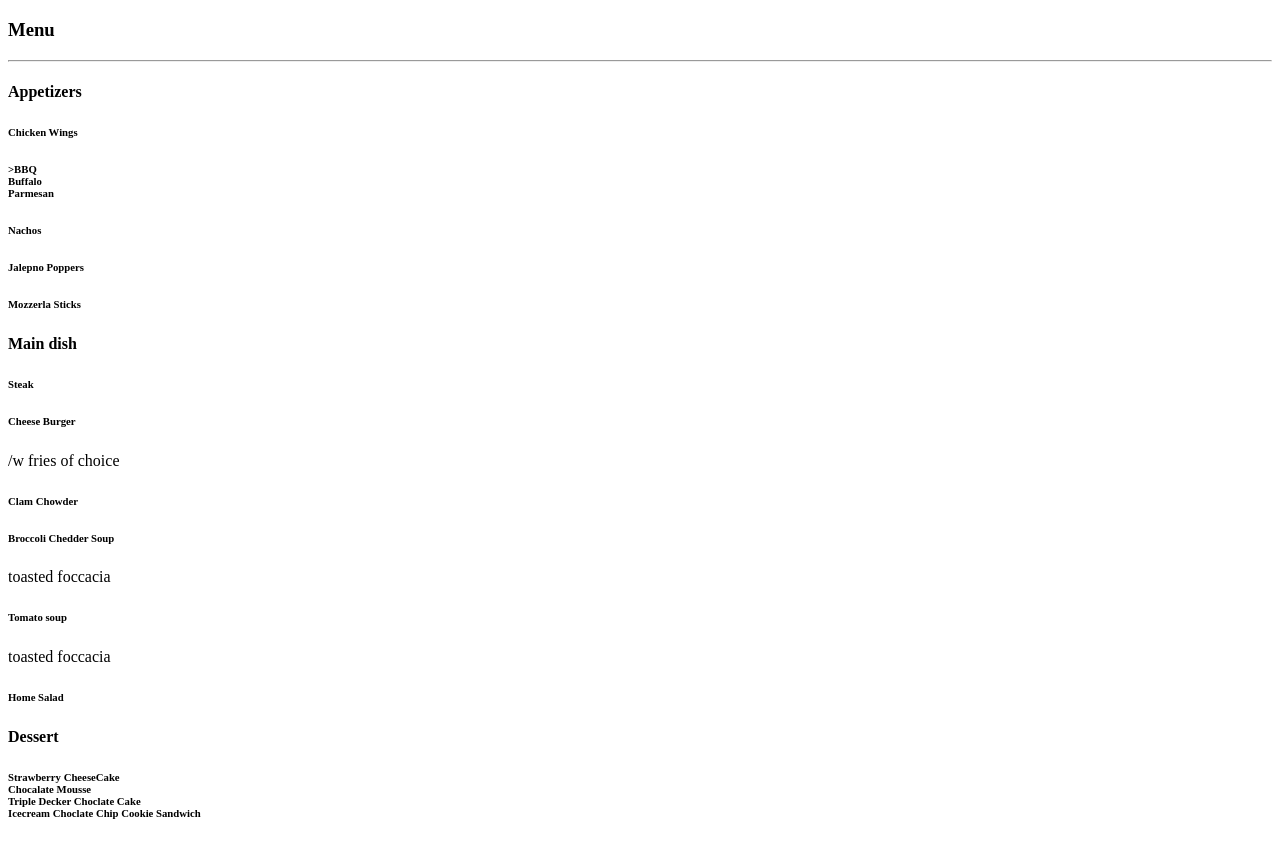
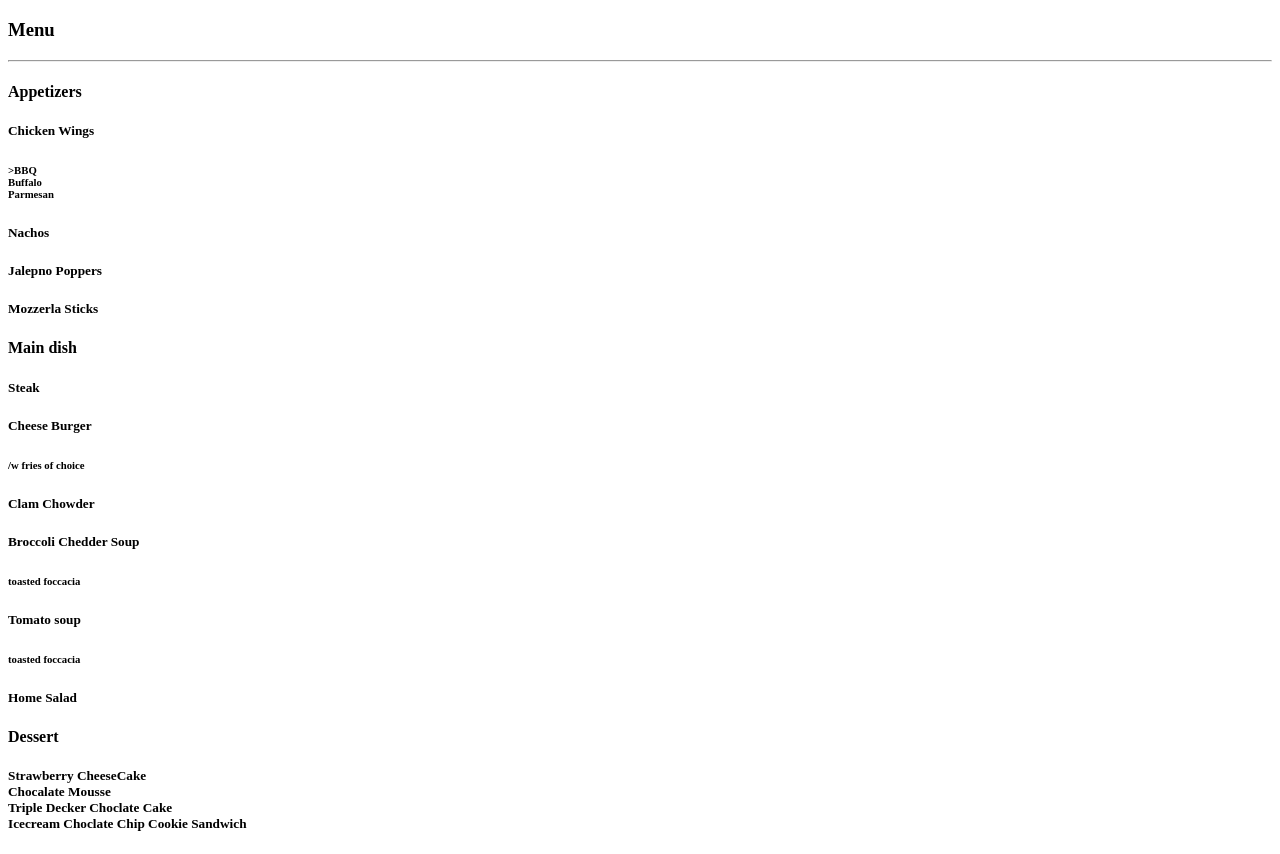
Before and after one commit to Thomas-A-Edison-CTE-HS/rmnjot23, a plain HTML site: page index.html in a window 1280 px wide. Shown: the part 135-989 px from the top of the page. Drawn offline with Linux system fonts and the light colour scheme.

Commit message:
fix h6-> h5

```diff
--- a/index.html
+++ b/index.html
@@ -13,28 +13,28 @@
 
     <h3>Menu</h3><hr>
     <h4>Appetizers</h4>
-    <h6>Chicken Wings</h6>
+    <h5>Chicken Wings</h5>
     <p><h6>>BBQ<br>
     Buffalo<br>
     Parmesan<br></h6</p>
-    <h6>Nachos</h6>
-    <h6> Jalepno Poppers</h6>
-    <h6>Mozzerla Sticks</h6>
+    <h5>Nachos</h5>
+    <h5> Jalepno Poppers</h5>
+    <h5>Mozzerla Sticks</h5>
 <h4>Main dish </h4>
-    <h6>Steak</h6>
-    <h6>Cheese Burger</h6>
-        <p>/w fries of choice</p>
-    <h6>Clam Chowder</h6>
-    <h6>Broccoli Chedder Soup</h6>
-        <p> toasted foccacia</p>
-    <h6>Tomato soup</h6>
-        <p>toasted foccacia</p>
-    <h6>Home Salad</h6>
+    <h5>Steak</h5>
+    <h5>Cheese Burger</h5>
+        <p><h6>/w fries of choice</h6></p>
+    <h5>Clam Chowder</h5>
+    <h5>Broccoli Chedder Soup</h5>
+        <p><h6> toasted foccacia</h6></p>
+    <h5>Tomato soup</h5>
+        <p><h6>toasted foccacia</h6></p>
+    <h5>Home Salad</h5>
 <h4>Dessert</h4>
-    <h6>Strawberry CheeseCake <br>
+    <h5>Strawberry CheeseCake <br>
     Chocalate Mousse<br>
 Triple Decker Choclate Cake<br>
- Icecream Choclate Chip Cookie Sandwich</h6>
+ Icecream Choclate Chip Cookie Sandwich</h5>
 
 </body>
 </html>
```
